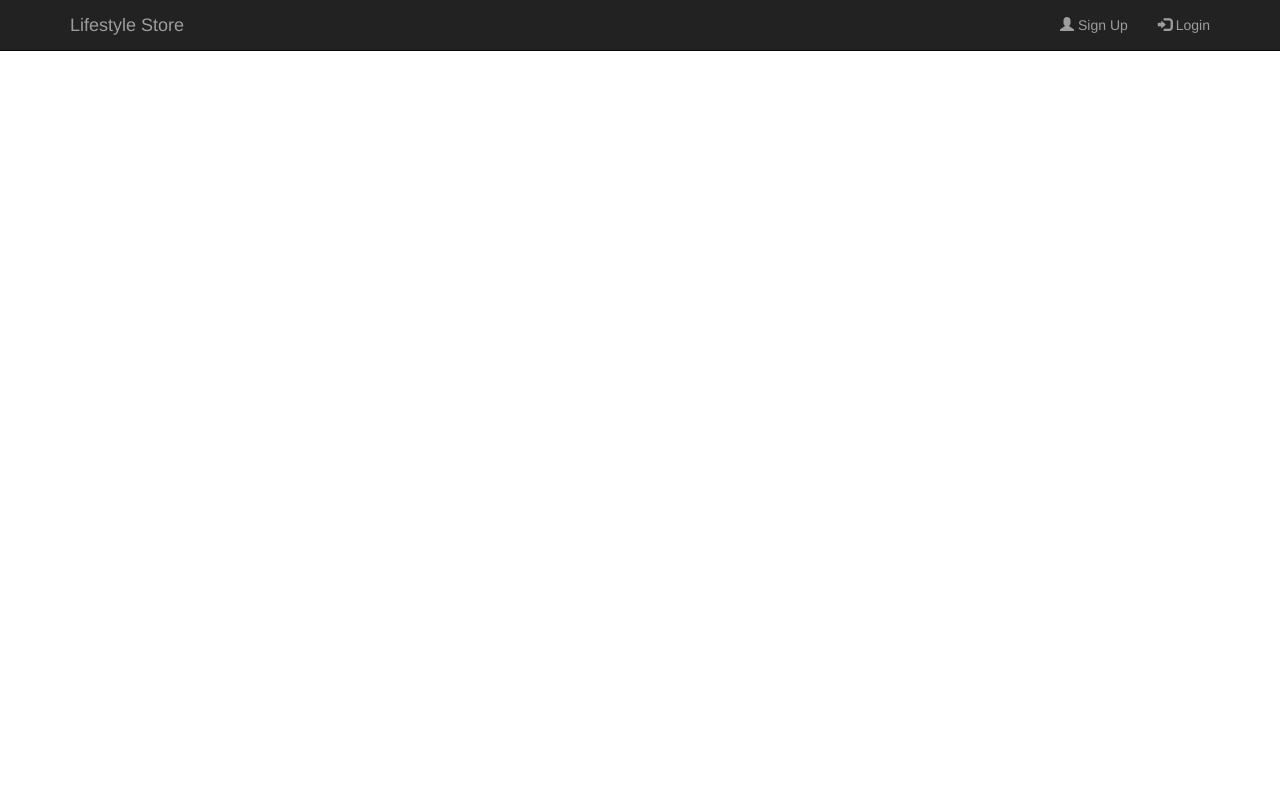
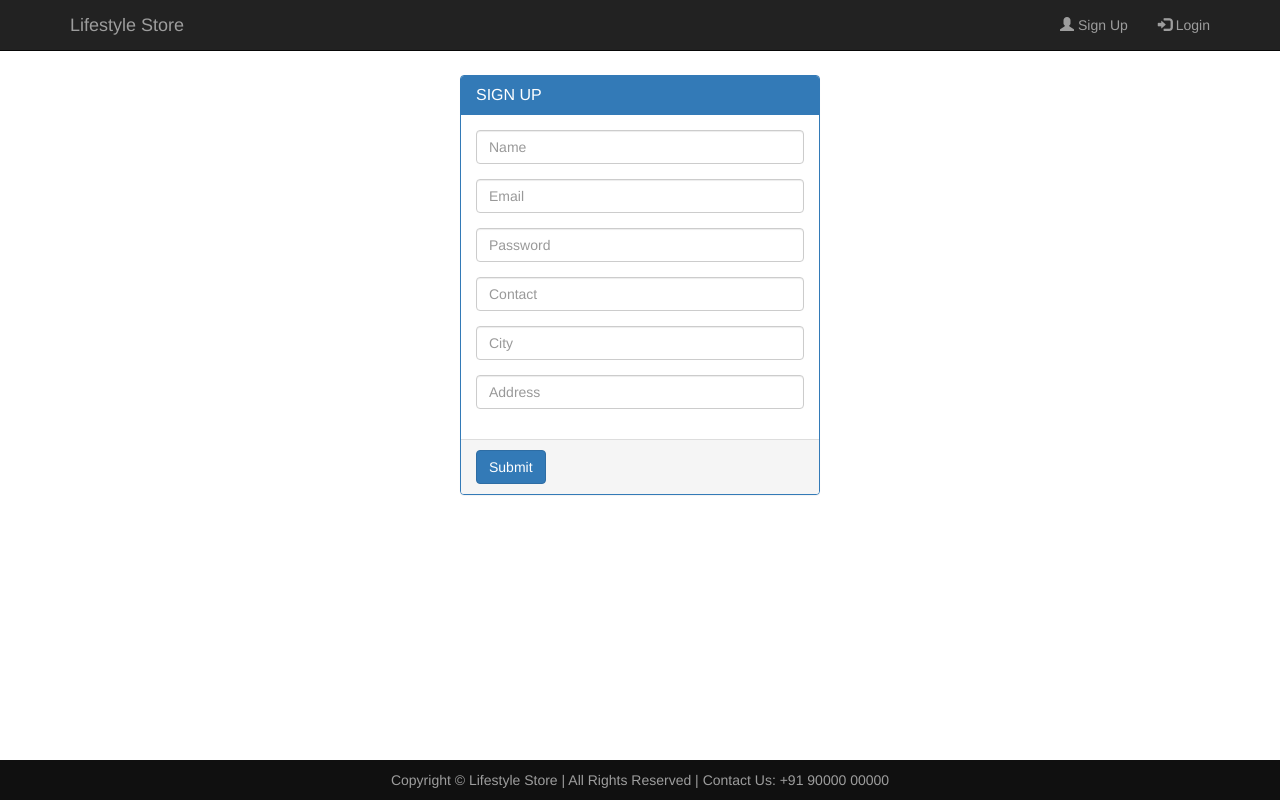
Before and after one commit to milanvarghese/Web-Development, a PHP site: page /signup.html in a window 1280 px wide. Run offline with PHP 8.4, Linux system fonts and the light colour scheme.

Commit message:
New Pages
Did some error correction in the navigation bar and the page footer.
Build a Sign Up page.

```diff
--- a/Internshala/Assignments/02 Bootstrap/css/index.css
+++ b/Internshala/Assignments/02 Bootstrap/css/index.css
@@ -21,4 +21,5 @@
     color: #9d9d9d;
     bottom: 0;
     width: 100%;
+    position: fixed;
 }
--- /dev/null
+++ b/Internshala/Assignments/02 Bootstrap/css/signup.css
@@ -0,0 +1,11 @@
+.row{
+    padding-top: 75px;
+}
+.footer{
+    padding: 10px 0;
+    background-color: #101010;
+    color: #9d9d9d;
+    bottom: 0;
+    width: 100%;
+    position: fixed;
+}
--- a/Internshala/Assignments/02 Bootstrap/signup.html
+++ b/Internshala/Assignments/02 Bootstrap/signup.html
@@ -9,6 +9,7 @@
       <meta name="viewport" content="width=device-width, initial-scale=1">
     <title>Sign Up</title>
     <link rel="stylesheet" href="style.css">
+    <link rel="stylesheet" href="css/signup.css">
   </head>
   <body>
       <nav class="navbar navbar-inverse navbar-fixed-top">
@@ -28,5 +29,49 @@
           </div>
         </div>
       </nav>
+
+      <div class="container">
+        <div class="row row_style">
+          <div class="col-xs-4 col-xs-offset-4">
+            <div class="panel panel-primary">
+                <div class="panel-heading">
+                  <h3 class="panel-title">SIGN UP</h3>
+               </div>
+              <div class="panel-body">
+                <form class="form">
+                  <div class="form-group">
+                    <input type="text" class="form-control" name="name" placeholder="Name" required>
+                  </div>
+                  <div class="form-group">
+                    <input type="email" class="form-control" name="email" placeholder="Email" required>
+                  </div>
+                  <div class="form-group">
+                    <input type="password" class="form-control" name="password" placeholder="Password" required>
+                  </div>
+                  <div class="form-group">
+                    <input type="text" class="form-control" name="contact" placeholder="Contact" required>
+                  </div>
+                  <div class="form-group">
+                      <input type="text" class="form-control" name="city" placeholder="City" required>
+                    </div>
+                    <div class="form-group">
+                        <input type="text" class="form-control" name="address" placeholder="Address" required>
+                      </div>
+                </form>
+              </div>
+              <div class="panel-footer">
+                  <button class="btn btn-primary">Submit</button>
+              </div>
+            </div>
+          </div>
+        </div>
+      </div>
+
+      <footer class="footer footer-fixed-bottom">
+          <div class="container">
+            <center>Copyright © Lifestyle Store | All Rights
+                Reserved | Contact Us: +91 90000 00000</center>
+          </div>
+        </footer>
     </body>
   </html>
```
Also changed, not shown: Internshala/Assignments/02 Bootstrap/css/cart.css (added, +11 -0 lines), Internshala/Assignments/02 Bootstrap/css/login.css (added, +11 -0 lines), Internshala/Assignments/02 Bootstrap/css/products.css (added, +11 -0 lines), Internshala/Assignments/02 Bootstrap/css/settings.css (added, +11 -0 lines), Internshala/Assignments/02 Bootstrap/css/success.css (added, +11 -0 lines), Internshala/Assignments/02 Bootstrap/login.html (+6 -6 lines), 1 other file.
